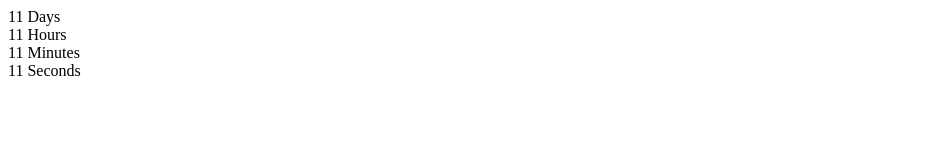
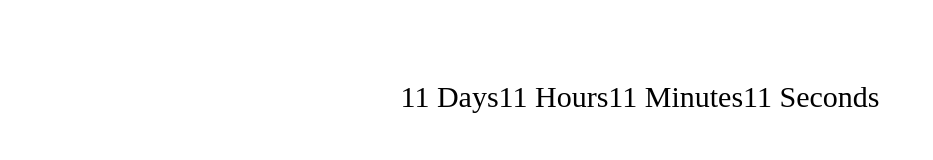
Before and after one commit to Mishka31/goit-js-hw-11-timer, a plain HTML site: page index.html in a window 1280 px wide. Shown: the whole page, without its empty margins (0-933 px from the left). Drawn offline with Linux system fonts and the light colour scheme.

Commit message:
murkup and plagin

```diff
--- a/index.html
+++ b/index.html
@@ -1,3 +1,15 @@
+<!DOCTYPE html>
+<html lang="en">
+
+<head>
+    <meta charset="UTF-8">
+    <meta http-equiv="X-UA-Compatible" content="IE=edge">
+    <meta name="viewport" content="width=device-width, initial-scale=1.0">
+    <title>Document</title>
+    <link href="https://fonts.googleapis.com/icon?family=Material+Icons" rel="stylesheet" />
+</head>
+
+<body>
     <div class="timer" id="timer-1">
         <div class="field">
             <span class="value" data-value="days">11</span>
@@ -19,3 +31,7 @@
             <span class="label">Seconds</span>
         </div>
     </div>
+    <script src="./index.js" type="module"></script>
+</body>
+
+</html>
--- /dev/null
+++ b/index.js
@@ -0,0 +1,22 @@
+const refs = {
+  body: document.querySelector(".timer"),
+  divEl: document.querySelector(".value"),
+};
+refs.body.style =
+  "display: flex;justify-content: center;margin-top: 80px;font-size: 30px";
+
+const date1 = Date.now();
+
+setTimeout(() => {
+  const date2 = Date.now();
+  console.log("date1", date1);
+  console.log("date2", date2);
+  console.log("Diff", date2 - date1);
+}, 1000);
+
+//Плагин это класс CountdownTimer, экземпляр
+
+new CountdownTimer({
+  selector: "#timer-1",
+  targetDate: new Date("Jul 17, 2021"),
+});
```
Lines whose indentation alone changed are shown as unchanged.
